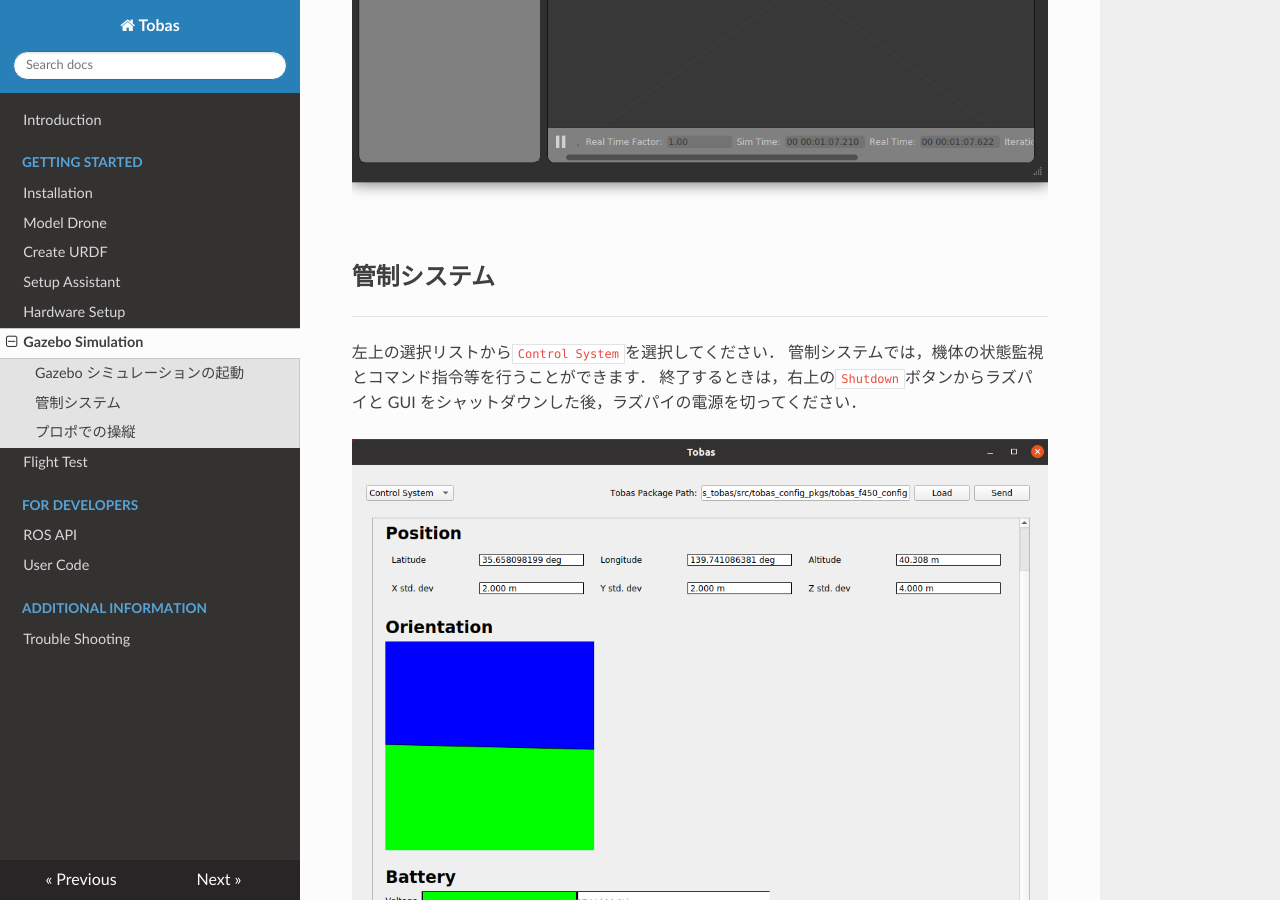
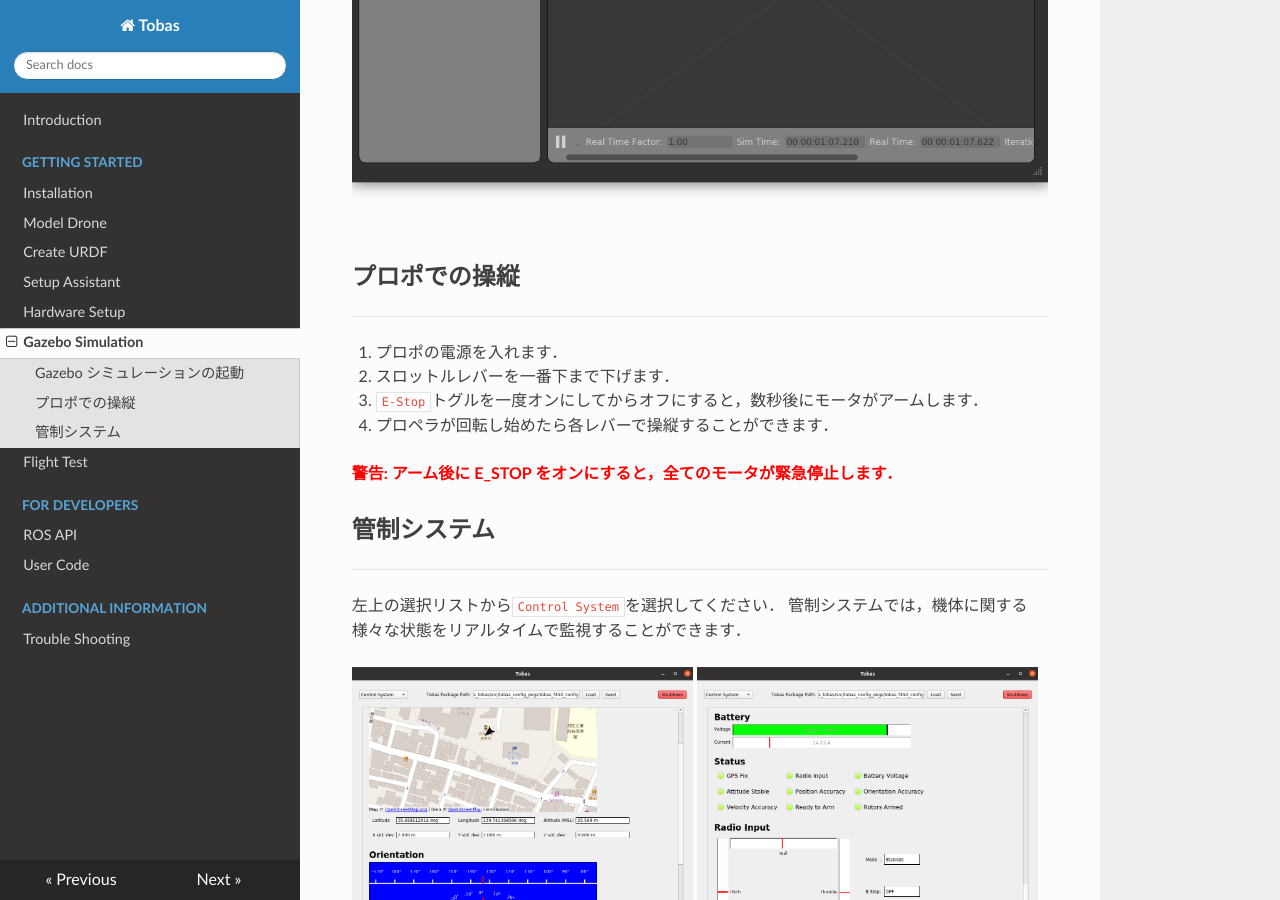
Before and after one commit to TobasFlightControl/tobas_wiki_ja, an MkDocs documentation site: the page built from docs/gazebo_simulation.md, in a window 1280 px wide and 900 px high, scrolled down 1630 px. Built offline with MkDocs 1.6.1, drawn with Linux system fonts in a browser that asks for light colours; nearby versions of some CDN libraries; some of the changed lines change nothing that is shown.

Commit message:
edit: gazebo_simulation

````diff
--- a/docs/gazebo_simulation.md
+++ b/docs/gazebo_simulation.md
@@ -19,16 +19,6 @@ Tobas パッケージの作成とハードウェアセットアップは既に
 
 ![gazebo](resources/gazebo_simulation/gazebo.png)
 
-## 管制システム
-
----
-
-左上の選択リストから`Control System`を選択してください．
-管制システムでは，機体の状態監視とコマンド指令等を行うことができます．
-終了するときは，右上の`Shutdown`ボタンからラズパイと GUI をシャットダウンした後，ラズパイの電源を切ってください．
-
-![control_system](resources/gazebo_simulation/control_system.png)
-
 ## プロポでの操縦
 
 ---
@@ -40,133 +30,11 @@ Tobas パッケージの作成とハードウェアセットアップは既に
 
 <span style="color: red;"><strong>警告: アーム後に E_STOP をオンにすると，全てのモータが緊急停止します．</strong></span>
 
-<!-- TODO -->
-<!-- ## ROS API で操作
+## 管制システム
 
 ---
 
-ROS API 用いてドローンに指令を送ることもできます．
-ユーザのプログラムからドローンの情報にアクセスできるため，アプリケーションを作成する際に有用です．
-詳しくは[ROS API](ros_api.md)をご覧ください．
+左上の選択リストから`Control System`を選択してください．
+管制システムでは，機体に関する様々な状態をリアルタイムで監視することができます．
 
-まず，ドローンを操作するスクリプトを配置するための ROS パッケージを作成します．
-
-```bash
-$ cd ~/catkin_ws/src/
-$ catkin_create_pkg my_tobas_example
-```
-
-一度ビルドとソースを行い，パッケージをシェルに読み込ませます．
-
-```bash
-$ catkin build my_tobas_example
-$ source ~/catkin_ws/devel/setup.bash
-```
-
-次に，スクリプトを ROS パッケージ内に作成します．
-以下は`takeoff_action`アクションで離陸し，`command/pos_vel_acc_yaw`トピックで位置指令を行う Python スクリプトの例です．
-これを`my_tobas_example/scripts/`以下に配置してください．
-
-```python
-#!/usr/bin/env python3
-
-import rospy
-import actionlib
-
-from tobas_msgs.msg import TakeoffAction, TakeoffGoal, TakeoffResult, PosVelAccYaw
-
-ALTITUDE = 3.0  # [m]
-SIDE_LENGTH = 5.0  # [m]
-INTERVAL = 5.0  # [s]
-
-
-if __name__ == "__main__":
-    # ROSノードの初期化
-    rospy.init_node("command_square_trajectory")
-
-    # 離陸アクションクライアントの作成
-    takeoff_client = actionlib.SimpleActionClient("takeoff_action", TakeoffAction)
-
-    # アクションサーバーが起動するのを待つ
-    takeoff_client.wait_for_server()
-
-    # アクションゴールを作成
-    takeoff_goal = TakeoffGoal()
-    takeoff_goal.target_altitude = ALTITUDE
-    takeoff_goal.duration = INTERVAL
-
-    # アクションゴールを送信
-    takeoff_client.send_goal_and_wait(takeoff_goal)
-
-    # アクションの結果を取得
-    if takeoff_client.get_state() != actionlib.GoalStatus.SUCCEEDED:
-        rospy.logerr("Takeoff action failed.")
-        rospy.signal_shutdown()
-
-    # コマンドのパブリッシャーを作成
-    command_pub = rospy.Publisher("command/pos_vel_acc_yaw", PosVelAccYaw, queue_size=1)
-
-    # 正方形の頂点を指令し続ける
-    while not rospy.is_shutdown():
-        # 頂点1
-        command = PosVelAccYaw()
-        command.pos.x = SIDE_LENGTH / 2
-        command.pos.y = SIDE_LENGTH / 2
-        command.pos.z = ALTITUDE
-        command_pub.publish(command)
-        rospy.sleep(INTERVAL)
-
-        # 頂点2
-        command = PosVelAccYaw()
-        command.pos.x = -SIDE_LENGTH / 2
-        command.pos.y = SIDE_LENGTH / 2
-        command.pos.z = ALTITUDE
-        command_pub.publish(command)
-        rospy.sleep(INTERVAL)
-
-        # 頂点3
-        command = PosVelAccYaw()
-        command.pos.x = -SIDE_LENGTH / 2
-        command.pos.y = -SIDE_LENGTH / 2
-        command.pos.z = ALTITUDE
-        command_pub.publish(command)
-        rospy.sleep(INTERVAL)
-
-        # 頂点4
-        command = PosVelAccYaw()
-        command.pos.x = SIDE_LENGTH / 2
-        command.pos.y = -SIDE_LENGTH / 2
-        command.pos.z = ALTITUDE
-        command_pub.publish(command)
-        rospy.sleep(INTERVAL)
-```
-
-スクリプトに実行権限を与えます．
-
-```bash
-$ chmod u+x ~/catkin_ws/src/my_tobas_example/scripts/command_square_trajectory_node.py
-```
-
-スクリプトを実行すると，ドローンが離陸後に正方形の辺上を移動し続けます．
-トピックはドローンの名前空間 (URDF 作成時に設定した`Robot Name`) 内に存在するため，名前空間`__ns`を指定します．
-
-```bash
-$ rosrun my_tobas_example command_square_trajectory_node.py __ns:=f450
-```
-
-## パラメータチューニング
-
----
-
-必要であれば飛行中にオンラインでパラメータを調整することができます．
-以下のコマンドで調整用の GUI を立ち上げます:
-
-```bash
-$ rosrun rqt_reconfigure rqt_reconfigure
-```
-
-![rqt_reconfigure](resources/gazebo_simulation/rqt_reconfigure.png)
-
-オンラインで調整可能な全てのパラメータが表示され，水平バー，エディタ等で値を調整することができます．
-パラメータ名にカーソルを重ねると，パラメータの説明文が表示されます．
-詳しくは<a href=https://wiki.ros.org/rqt_reconfigure>rqt_reconfigure | ROS</a>をご覧ください． -->
+<img src="../resources/gazebo_simulation/control_system_1.png" alt="control_system_1" width="49%"> <img src="../resources/gazebo_simulation/control_system_2.png" alt="control_system_2" width="49%">
````
Also changed, not shown: docs/resources/gazebo_simulation/control_system.png (deleted), docs/resources/gazebo_simulation/control_system_1.png (added), docs/resources/gazebo_simulation/control_system_2.png (added), docs/resources/gazebo_simulation/rqt_reconfigure.png (deleted), docs/resources/gazebo_simulation/wifi.png (deleted).
